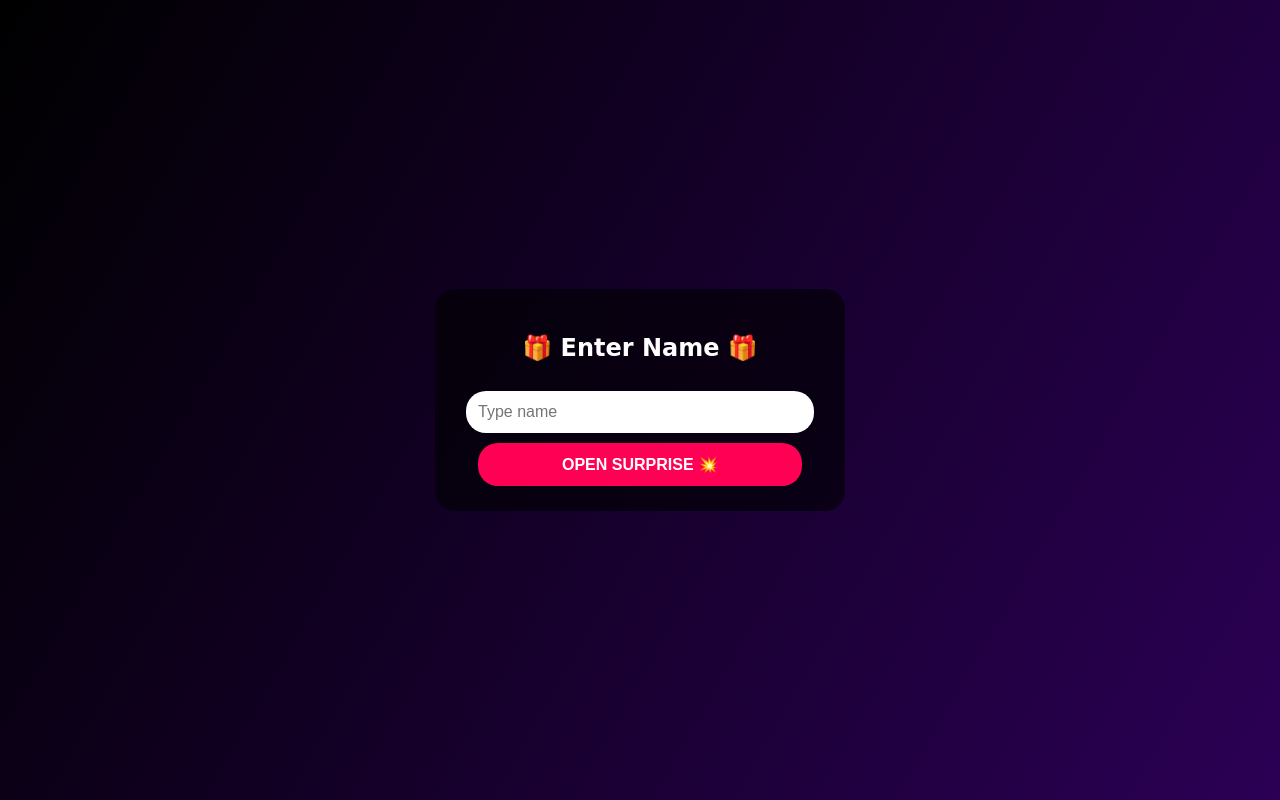
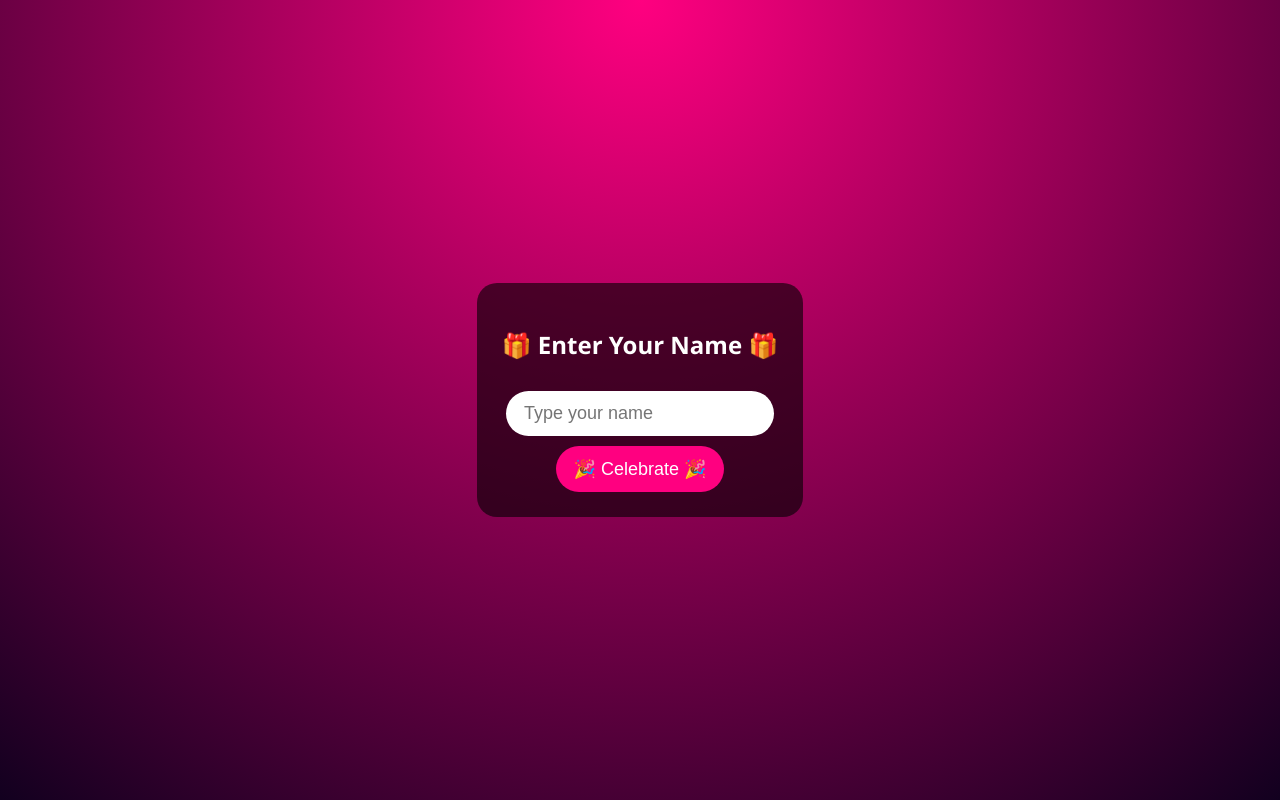
Before and after one commit to nems00928-cmyk/happy-birthday-srishti, a plain HTML site: page index.html in a window 1280 px wide. Drawn offline with Linux system fonts and the light colour scheme.

Commit message:
Update index.html

```diff
--- a/index.html
+++ b/index.html
@@ -1,107 +1,109 @@
 <!DOCTYPE html>
-<html>
+<html lang="en">
 <head>
 <meta charset="UTF-8">
-<title>Birthday Blast</title>
-<meta name="viewport" content="width=device-width, initial-scale=1">
+<title>Birthday Blast 🎉</title>
+<meta name="viewport" content="width=device-width, initial-scale=1.0">
 <style>
 body{
-  margin:0;height:100vh;
-  display:flex;align-items:center;justify-content:center;
-  background:linear-gradient(120deg,#000,#2b0055);
-  font-family:cursive;color:#fff;text-align:center;
-  overflow:hidden;
+  margin:0;height:100vh;overflow:hidden;
+  background:radial-gradient(circle at top,#ff0080,#12001f);
+  font-family:'Segoe UI',cursive;
+  display:flex;justify-content:center;align-items:center;
+  color:white;text-align:center;
 }
 .box{
   background:rgba(0,0,0,.6);
   padding:25px;border-radius:20px;
-  width:90%;max-width:360px;
+  animation:zoomIn 1.2s ease;
 }
 input,button{
-  width:90%;padding:12px;
-  border-radius:20px;border:none;
-  margin-top:10px;font-size:16px;
+  padding:12px 18px;border:none;border-radius:25px;
+  font-size:18px;margin-top:10px;
 }
-button{background:#ff0055;color:#fff;font-weight:bold}
-.hidden{display:none}
+button{
+  background:#ff0080;color:white;
+}
 h1{
-  font-size:34px;
-  color:#fff;
-  text-shadow:0 0 10px pink,0 0 30px red;
-  animation:pulse 1s infinite alternate;
+  animation:glow 1.5s infinite alternate;
 }
-@keyframes pulse{
-  from{transform:scale(1)}
-  to{transform:scale(1.1)}
+@keyframes glow{
+  from{text-shadow:0 0 10px #ff66cc;}
+  to{text-shadow:0 0 25px #ff99dd;}
 }
-canvas{
-  position:fixed;top:0;left:0;
-  width:100%;height:100%;
-  z-index:-1;
+@keyframes zoomIn{
+  from{transform:scale(.3);opacity:0;}
+  to{transform:scale(1);opacity:1;}
+}
+.confetti{
+  position:absolute;width:8px;height:8px;
+  background:yellow;animation:fall 3s linear infinite;
+}
+@keyframes fall{
+  from{transform:translateY(-10vh) rotate(0);}
+  to{transform:translateY(110vh) rotate(360deg);}
+}
+.balloon{
+  position:absolute;bottom:-120px;
+  width:40px;height:55px;border-radius:50%;
+  animation:fly 8s linear infinite;
+}
+@keyframes fly{
+  from{transform:translateY(0);}
+  to{transform:translateY(-120vh);}
 }
 </style>
 </head>
-
 <body>
 
-<canvas id="c"></canvas>
+<audio id="music" autoplay loop>
+<source src="https://www.soundhelix.com/examples/mp3/SoundHelix-Song-1.mp3">
+</audio>
 
-<div class="box" id="step1">
-  <h2>🎁 Enter Name 🎁</h2>
-  <input id="name" placeholder="Type name">
-  <button onclick="start()">OPEN SURPRISE 💥</button>
+<div class="box" id="start">
+  <h2>🎁 Enter Your Name 🎁</h2>
+  <input id="name" placeholder="Type your name">
+  <br>
+  <button onclick="blast()">🎉 Celebrate 🎉</button>
 </div>
 
-<div class="box hidden" id="step2">
-  <h1>🎉 HAPPY BIRTHDAY <br><span id="n"></span> 🎉</h1>
-  <p>
-    You are cute, you are crazy 😄<br>
-    Romantic by heart, funny by nature ❤️<br><br>
-    Cake is waiting, smiles are loading 🎂✨
+<div class="box" id="show" style="display:none;">
+  <h1>🎂 Happy Birthday Srishti 🎂</h1>
+  <p style="font-size:18px;">
+    Tum sirf cake nahi ho jo ek din sweet lagti ho 😄<br><br>
+    Tum wo feeling ho jo har din dil ko party kara de ❤️<br><br>
+    Agar zindagi ek movie hoti 🎬<br>
+    toh tum uska best scene hoti 💖<br><br>
+    Haste rehna, chamakte rehna ✨<br>
+    kyunki duniya thodi boring hai<br>
+    aur tum uska best surprise ho 😜🎈
   </p>
 </div>
 
 <script>
-const c=document.getElementById("c");
-const x=c.getContext("2d");
-c.width=innerWidth;c.height=innerHeight;
-let p=[];
+function blast(){
+  document.getElementById("start").style.display="none";
+  document.getElementById("show").style.display="block";
+  document.getElementById("music").play();
 
-function start(){
-  let n=document.getElementById("name").value;
-  if(!n) return;
-  document.getElementById("n").innerText=n.toUpperCase();
-  document.getElementById("step1").classList.add("hidden");
-  document.getElementById("step2").classList.remove("hidden");
-  blast();
-  setInterval(blast,1200);
-}
+  for(let i=0;i<120;i++){
+    let c=document.createElement("div");
+    c.className="confetti";
+    c.style.left=Math.random()*100+"vw";
+    c.style.background=`hsl(${Math.random()*360},100%,60%)`;
+    c.style.animationDuration=2+Math.random()*3+"s";
+    document.body.appendChild(c);
+  }
 
-function blast(){
-  for(let i=0;i<120;i++){
-    p.push({
-      x:Math.random()*c.width,
-      y:c.height+20,
-      r:Math.random()*4+2,
-      vy:-(Math.random()*6+4),
-      c:`hsl(${Math.random()*360},100%,60%)`
-    });
+  for(let i=0;i<25;i++){
+    let b=document.createElement("div");
+    b.className="balloon";
+    b.style.left=Math.random()*100+"vw";
+    b.style.background=`hsl(${Math.random()*360},80%,60%)`;
+    b.style.animationDuration=6+Math.random()*4+"s";
+    document.body.appendChild(b);
   }
 }
-
-function draw(){
-  x.clearRect(0,0,c.width,c.height);
-  p.forEach(b=>{
-    b.y+=b.vy;
-    x.beginPath();
-    x.arc(b.x,b.y,b.r,0,Math.PI*2);
-    x.fillStyle=b.c;
-    x.fill();
-  });
-  p=p.filter(b=>b.y>-10);
-  requestAnimationFrame(draw);
-}
-draw();
 </script>
 
 </body>
```
